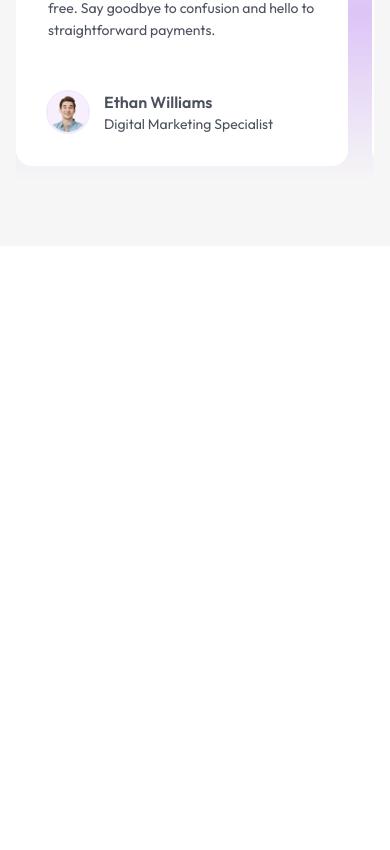
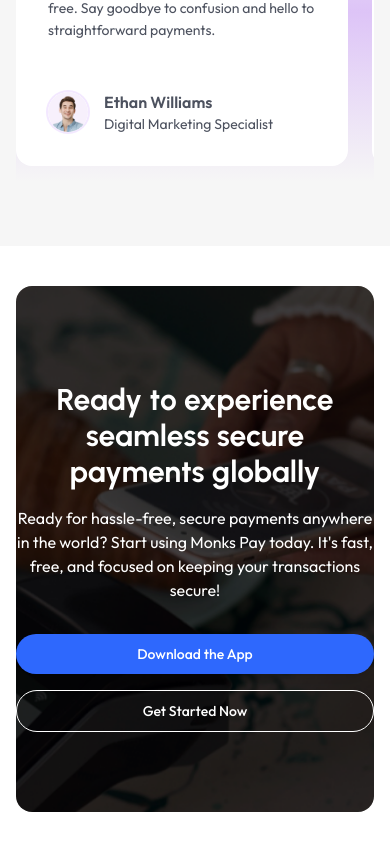
Before and after one commit to rafiqmia65/easy-pay, a Next.js app: page / in a window 390 px wide. Shown: the part 7691-8541 px from the top of the page. Before the commit the page ends 7937 px from the top, so only its background shows below. Built offline with nearby package versions, Linux system fonts and the light colour scheme.

Commit message:
CTA Section Complete

```diff
--- a/app/page.tsx
+++ b/app/page.tsx
@@ -4,6 +4,7 @@
 import Security from "@/components/Security/Security";
 import Pricing from "@/components/Pricing/Pricing";
 import Testimonial from "@/components/Testimonial/Testimonial";
+import CtaSection from "@/components/CtaSection/CtaSection";
 
 export default function Home() {
   return (
@@ -14,6 +15,7 @@
       <Security></Security>
       <Pricing></Pricing>
       <Testimonial></Testimonial>
+      <CtaSection></CtaSection>
     </>
   );
 }
--- /dev/null
+++ b/components/CtaSection/CtaSection.tsx
@@ -0,0 +1,53 @@
+import React from "react";
+import Section from "../shared/Section/Section";
+import SectionHeading from "../shared/SectionHeading/SectionHeading";
+import Paragraph from "../shared/Paragraph/Paragraph";
+import { Button } from "../ui/button";
+
+const CtaSection: React.FC = () => {
+  return (
+    <Section>
+      <div
+        className="rounded-2xl overflow-hidden relative"
+        style={{
+          backgroundImage: "url('/CTA/CtaBg.png')",
+          backgroundSize: "cover",
+          backgroundPosition: "center",
+        }}
+      >
+        {/* Dark Overlay */}
+        <div className="absolute inset-0 bg-primary/10"></div>
+
+        {/* Content */}
+        <div className="relative z-10 text-center py-20 ">
+          {/* Headline */}
+          <SectionHeading className="mx-auto text-white">
+            Ready to experience seamless secure payments globally
+          </SectionHeading>
+
+          {/* Description */}
+          <Paragraph className="mt-4 text-center text-white max-w-[580px] mx-auto font-normal">
+            Ready for hassle-free, secure payments anywhere in the world? Start
+            using Monks Pay today. It&apos;s fast, free, and focused on keeping
+            your transactions secure!
+          </Paragraph>
+
+          {/* Buttons */}
+          <div className="mt-8 sm:mt-10 flex flex-col sm:flex-row justify-center items-center space-y-4 sm:space-y-0 sm:space-x-4">
+            {/* Primary Button */}
+            <Button className="px-8 py-5 bg-primary-foreground text-white transition duration-300 shadow-lg w-full sm:w-auto hover:bg-primary-foreground/90">
+              Download the App
+            </Button>
+
+            {/* Secondary Button */}
+            <Button className="px-8 py-5 border border-white text-white bg-transparent hover:bg-white hover:text-gray-900 transition duration-300 w-full sm:w-auto">
+              Get Started Now
+            </Button>
+          </div>
+        </div>
+      </div>
+    </Section>
+  );
+};
+
+export default CtaSection;
--- a/components/Testimonial/StarRating/StarRating.tsx
+++ b/components/Testimonial/StarRating/StarRating.tsx
@@ -1,4 +1,3 @@
-// src/components/Testimonial/StarRating.tsx
 import React from "react";
 import { Star } from "lucide-react";
 
--- a/components/Testimonial/TestimonialCard/TestimonialCard.tsx
+++ b/components/Testimonial/TestimonialCard/TestimonialCard.tsx
@@ -1,4 +1,3 @@
-// src/components/Testimonial/TestimonialCard/TestimonialCard.tsx
 import React from "react";
 import StarRating from "../StarRating/StarRating";
 import Image from "next/image";
```
Also changed, not shown: public/CTA/CtaBg.png (added).
